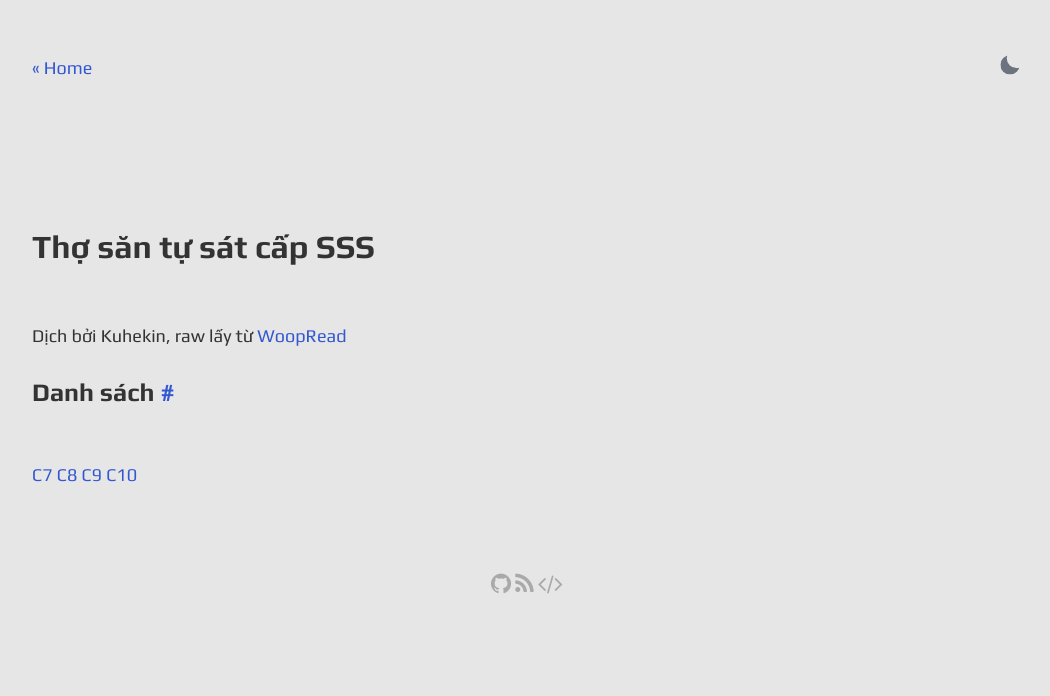
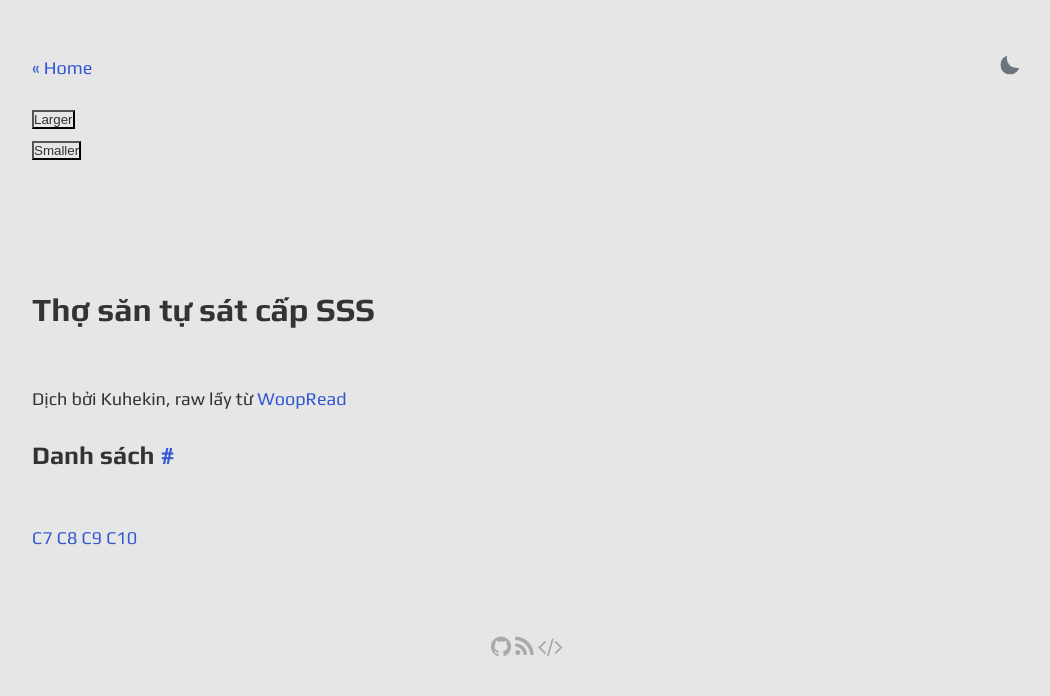
Before and after one commit to kuhekin/gesko, a Jekyll site: the page built from ssscsh.md, in a window 1280 px wide. Shown: the top 696 px of the page, without its empty margins (113-1163 px from the left). Built offline with Jekyll 4.4.1, drawn with Linux system fonts in a browser that asks for light colours.

Commit message:
Update page.html

```diff
--- a/_layouts/page.html
+++ b/_layouts/page.html
@@ -11,6 +11,13 @@ layout: default
   </div>
 </section>
 
+<div id="main_area1">
+  <button id="button1" value="larger" type="button" onclick="changeFontSize(this)">Larger</button>
+</div>
+<div id="main_area2">
+  <button id="button2" vale="smaller" type="button" onclick="changeFontSize(this)">Smaller</button>
+</div>
+
 <section class="post">
   <h2>{{ page.title }}</h2>
   {{ content }}
```
